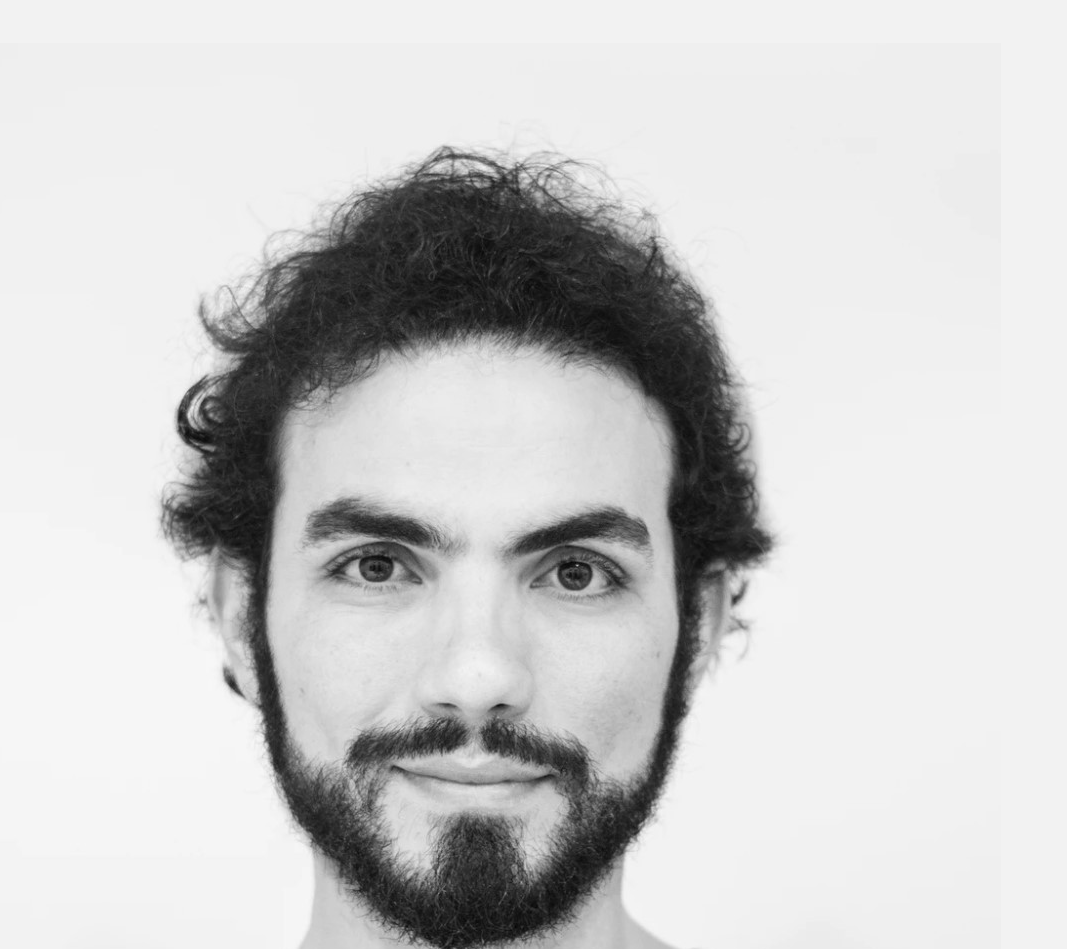
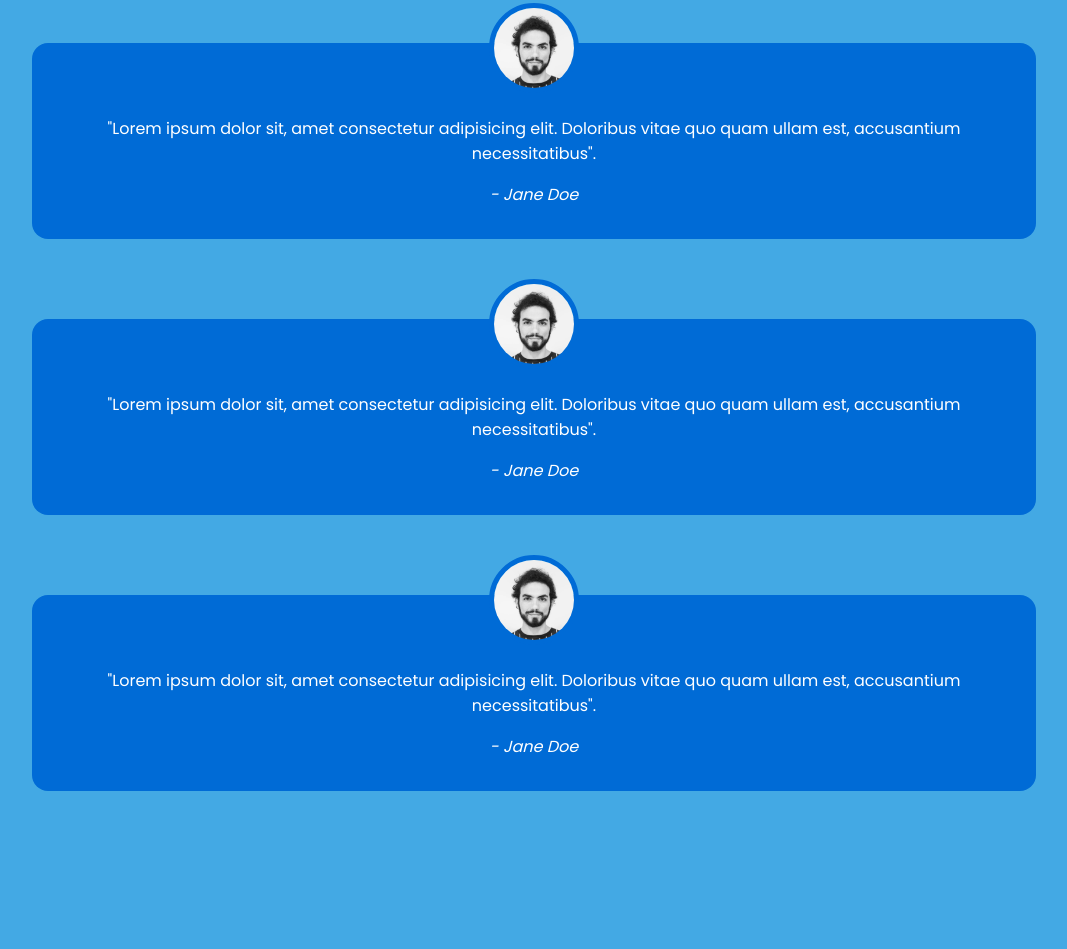
Before and after one commit to DanielCanaviriMenaWebDeveloper/LandingPage-with-HTML-SASS-and-JS, a plain HTML site: page index.html in a window 1280 px wide. Shown: the part 1811-2760 px from the top of the page, without its empty margins (106-1173 px from the left). Drawn offline with Linux system fonts and the light colour scheme.

Commit message:
Estilos para la sección de Testimonios versión movil finalizada

```diff
--- a/index.html
+++ b/index.html
@@ -73,6 +73,18 @@
                         <blockquote> "Lorem ipsum dolor sit, amet consectetur adipisicing elit. Doloribus vitae quo quam ullam est, accusantium necessitatibus".</blockquote>
                         <cite>- Jane Doe</cite>
                     </li>
+                    <li>
+                        <img src="images/person.jpg" alt="Person">
+
+                        <blockquote> "Lorem ipsum dolor sit, amet consectetur adipisicing elit. Doloribus vitae quo quam ullam est, accusantium necessitatibus".</blockquote>
+                        <cite>- Jane Doe</cite>
+                    </li>
+                    <li>
+                        <img src="images/person.jpg" alt="Person">
+
+                        <blockquote> "Lorem ipsum dolor sit, amet consectetur adipisicing elit. Doloribus vitae quo quam ullam est, accusantium necessitatibus".</blockquote>
+                        <cite>- Jane Doe</cite>
+                    </li>
                 </ul>
             </div>
         </section>
--- a/sass/estilos.scss
+++ b/sass/estilos.scss
@@ -138,3 +138,27 @@ section {
     }
 
 }
+
+.testimonials-section {
+    background: var(--color-primary);
+    color: white;
+
+    li {
+        background: #006BD6;
+        text-align: center;
+        padding: 2em 1em;
+        width: 80%;
+        margin: 0 auto 5em auto;
+        border-radius: 1em;
+
+        img {
+            width: 5em;
+            height: 5em;
+            border: 5px solid #006BD6;
+            border-radius: 50%;
+            margin-top: -4.5em;
+        }
+
+    }
+
+}
```
Also changed, not shown: sass/estilos.css, 1 other file.
